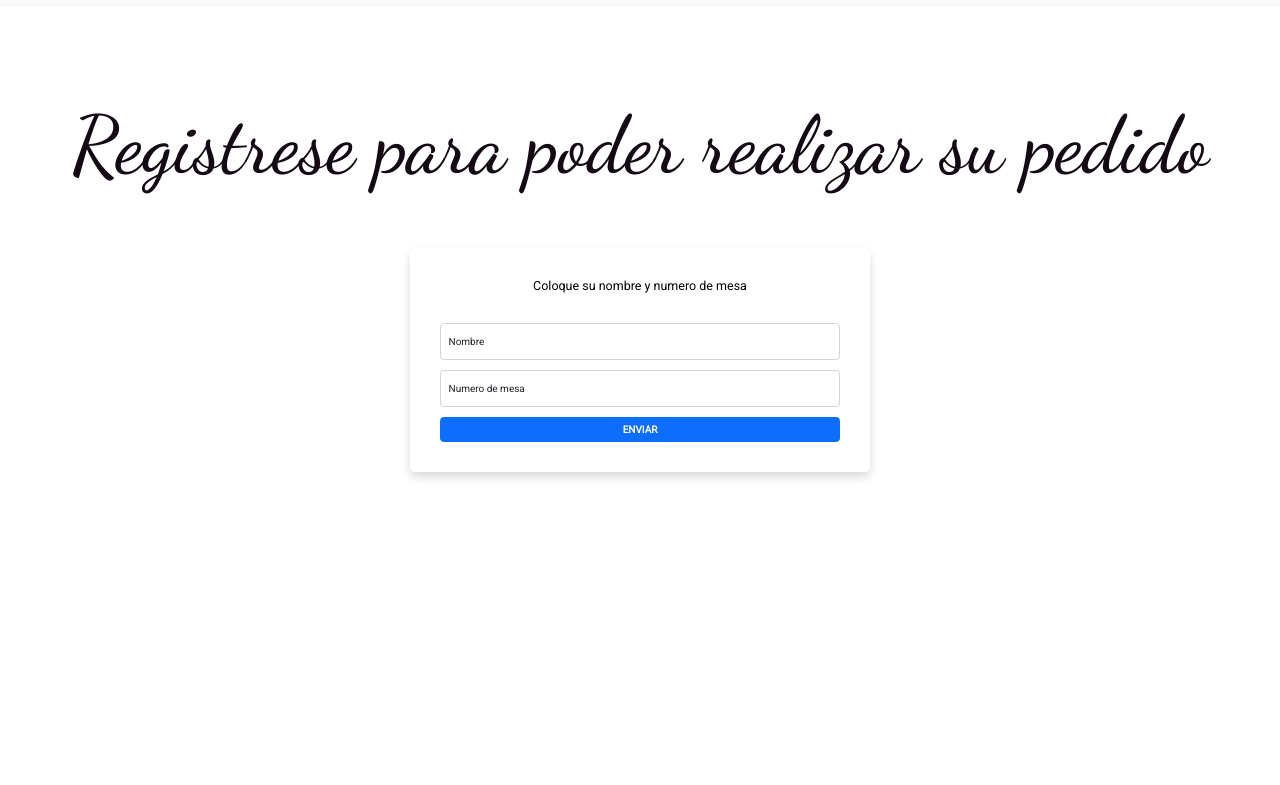
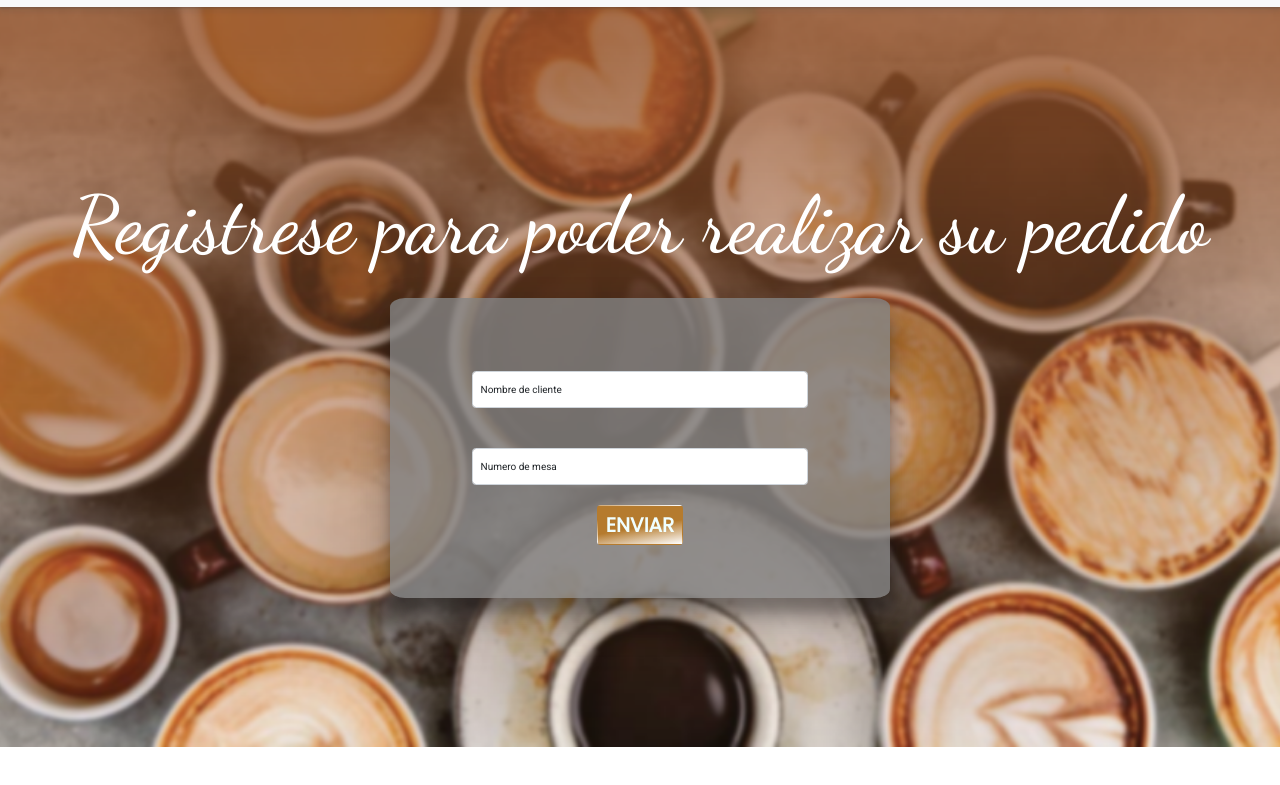
Before and after one commit to JoaRodriguez21/cartillamenu, a website: page index.html in a window 1280 px wide. Shown: the part 89-874 px from the top of the page. After the commit the page ends 836 px from the top, so only its background shows below. Drawn offline with nearby package versions, Linux system fonts and the light colour scheme; some packages are replaced by stand-ins of ours; a script that the page names is missing.

Commit message:
Se modificaron elementos del HTML y se añadieron clases

```diff
--- a/index.html
+++ b/index.html
@@ -34,13 +34,6 @@
             </li>
           </ul>
           <div id="divFiltros"></div>
-        </div>
-        </div>
-      </div>
-    </nav>
-
-    <!-- header -->
-    <section id="header" class="contenedorHeader">
           <!-- boton carrito -->
           <div id="divCarrito" class="displayCarritoN">
             <div id="imgCarrito" class="contImgCarrito float-end">
@@ -63,7 +56,11 @@
               </div>
             </div>
           </div>
-    </section>
+        </div>
+        </div>
+      </div>
+    </nav>
+  <section id="contTitulos" class="contTitulosJS">
 
     <!-- Titulo -->
     <section>
@@ -71,9 +68,8 @@
         <h1 class="tituloIndex" id="titulo">Registrese para poder realizar su pedido</h1>
       </div>
     </section>
-
     <!-- Elección de mesa -->
-    <div id="divMesa">
+    <!-- <div id="divMesa">
       <section class="contenedorMesa">
         <div class="container">
           <div class="row">
@@ -91,7 +87,6 @@
                       <label for="floatingPassword">Numero de mesa</label>
                     </div>
                     <div class="d-grid">
-                      <button id="botonIngresar" class="btn btn-primary btn-login text-uppercase fw-bold" type="submit">Enviar</button>
                     </div>
                   </div>
                 </div>
@@ -99,15 +94,32 @@
           </div>
         </div>
       </section>
+    </div> -->
+    <div id="divMesa" class="contMesaForm">
+      <div class="form-floating contTextImput">
+        <input type="text" class="form-control textImputMesa" id="inputCliente" placeholder="Nombre del cliente">
+        <label for="floatingInput textImputMesa">Nombre de cliente</label>
       </div>
-    <!-- Productos pedidos por el usuario -->
+      <div class="form-floating contTextImput">
+        <input type="text" class="form-control textImputMesa" id="inputMesa" placeholder="Numero de mesa">
+        <label for="floatingPassword textImputMesa">Numero de mesa</label>
+      </div>
+      <div>
+        <button id="botonIngresar" class="btn btn-login text-uppercase fw-bold btnFormMesa" type="submit">Enviar</button>
+      </div>
+  </section>
+
+    <!-- Productos pedidos por el usuario --> <!-- //crear divs padres con display none y ponerlos con block en js -->
     <div id="productosPedidos" class=""></div>
 
     <!-- Productos con respectivos ingredientes -->
+    <div id="contProductosApi" class="displayNone">
       <section id="productosApi" class="contProdApi"></section>
+    </div>
 
     <!-- productos -->
-    <section id="divProductos" class="contenedorProductos">
+  <div id="contDivProductos" class="displayNone">
+    <section id="divProductos" class="contenedorProductos"><!-- //crear divs padres con display none y ponerlos con block en js -->
         <div>
           <h2 class="tituloProd" id="tituloBebidasCalientes"></h2>
           <div id="shopBebidasCalientes" class="classProductos"></div>
@@ -121,6 +133,7 @@
           <div id="shopPostres" class="classProductos"></div>
         </div>
     </section>
+  </div>
     <!-- footer -->
     <section>
         <div></div>
--- a/mesa.js
+++ b/mesa.js
@@ -36,6 +36,7 @@ botonIngresar.onclick = () => {
         divCarrito.style.display = "block";
         //Una vez registrada la mesa muestro el nombre muestro los productos y los filtros
         callAPI();
+        carruselApi();
         mostrarBebidasCalientes();
         tituloBebidasCalientes.innerText = "Bebidas Calientes";
         mostrarAcompañantes();
--- a/scss/_carrito.scss
+++ b/scss/_carrito.scss
@@ -6,7 +6,7 @@
 }
 .contImgCarrito{
     //transition: transform .2s;
-    padding: 10px 50px;
+    padding: 10px 20px;
 
 }
 //Ocultar Carrito
@@ -49,8 +49,8 @@
     border-radius: 50%;
     font-size: 12px;
     padding: 4px;
-    top: 135px;
-    right: 47px;
+    top: 46px;
+    right: 66px;
     position: absolute;
     display: none;
 };
--- a/scss/_index.scss
+++ b/scss/_index.scss
@@ -8,19 +8,75 @@
 }
 
 /* Titulo */
+.contTitulosJS{
+    @include flex(column, center, center, nowrap);
+    background-image: url(/img/header1.png);
+    background-position: center;
+	background-repeat: no-repeat;
+	background-size: cover;
+    padding: 50px 30px;
+    width: 100%;
+    height: 740px;
+
+}
 .tituloIndex{
     font-size: 8rem;
     font-family: $font-especial;
     padding: 20px 10px;
+    color: white;
 }
 .subTituloIndex{
     font-size: $text-big;
     font-family: $font-title;
     padding: 20px 10px;
+    color: rgba(255, 255, 255, 0.89);
 }
 
 /* Mesa */
-//.contenedorMesa{}
+.contenedorMesa{
+    width: 80%;
+    height: 80%
+}
+.contMesaForm{
+    @include flex(column, center, center, wrap);
+    width: 500px;
+    height: 300px;
+
+    padding: 40px;
+    border-radius: 3%;
+    background-color: rgba($color: #838383, $alpha: 0.8);
+    box-shadow: rgba(0, 0, 0, 0.3) 0px 19px 38px, rgba(0, 0, 0, 0.22) 0px 15px 12px;
+}
+.contTextImput{
+    margin: 20px 10px;
+    width: 80%;
+
+}
+.textImputMesa{
+    font-size: 1.5rem;
+    font-family: $font-title;
+}
+.btnFormMesa{
+    color: azure;
+    font-size: 2rem;
+    font-family: $font-title;
+    background: linear-gradient(350deg, rgba(255,255,255,1) 0%, rgba(181,123,46,1) 46%);
+    transition: 0.5s;
+}
+.btnFormMesa:hover{
+    transform: scale(1.3);
+}
+.displayNone{
+    display: none;
+}
+
+/* Productos elegidos por el usuario */
+//contenedor
+.contProdPedidos{
+    @include flex(row, center, center, wrap);
+    padding: 20px 50px;
+    background-color: $colorGC;
+}
 
 /* PRODUCTOS API EXTERNA */
 //Contenedor productos
--- a/scss/_navbar.scss
+++ b/scss/_navbar.scss
@@ -27,7 +27,8 @@ nav{
     width: 100%;
     height: 100%;
     padding: 10px 50px;
-    background-color: rgba($color: #ffffff00, $alpha: 1.0);
+    color: rgba($color: #ffefd2, $alpha: 0.7);
+    box-shadow: rgba(60, 64, 67, 0.3) 0px 1px 2px 0px, rgba(60, 64, 67, 0.15) 0px 2px 6px 2px;
 }
 .logoNav{
     width: 70px;
@@ -40,7 +41,7 @@ nav{
     padding: 100px 30px;
 }
 .contentInput{
-    padding: 30px;
+    padding: 10px 20px;
 }
 .inputBuscar{
     font-size: 1.8rem;
--- a/shop.js
+++ b/shop.js
@@ -18,6 +18,9 @@ const prodPedidos = document.getElementById("productosPedidos");
 //div de los productos traidos con la API externa
 const prodApi = document.getElementById("productosApi");
 const carrusel = document.querySelector(".contProdApi");
+//contenedores con clases display None
+const contProductosApi = document.getElementById("contProductosApi");
+const contDivProductos = document.getElementById("contDivProductos");
 
 //FILTRO BUSCAR PRODUCTOS
 //función mostrar filtros
@@ -66,6 +69,8 @@ fetch("https://api.sampleapis.com/coffee/hot")
 }
 
 //GALERIA SCROLL CON APIs
+const carruselApi = () => {
+contProductosApi.style.display = "block";
 let maxScrollLeft = carrusel.scrollWidth - carrusel.clientWidth;
 let intervalo = null;
 let step = 1
@@ -92,8 +97,8 @@ carrusel.addEventListener("mouseover", () =>{
 carrusel.addEventListener("mouseout", () =>{
   start();
 })
-
 start();
+}
 
 
 
@@ -102,6 +107,7 @@ carrito = []
 
 //sección productos bebidas calientes
 const mostrarBebidasCalientes = () => {
+contDivProductos.style.display = "block";
 bebidasCalientes.forEach((arrayBebidasCalientes) => {
   let divBebidasCalientes = document.createElement("div");
   divBebidasCalientes.classList.add("classProductos");
```
Also changed, not shown: css/main.css, 1 other file. Lines whose indentation alone changed are shown as unchanged.
